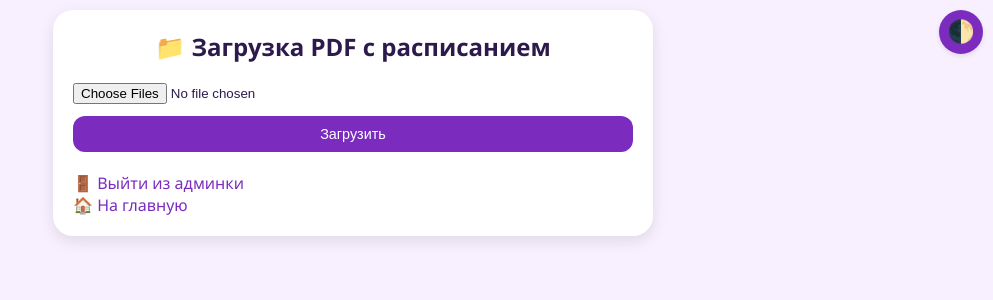
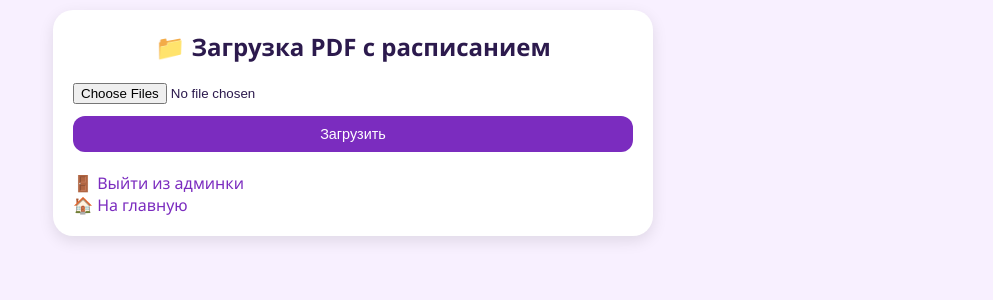
Before and after one commit to parhomenko12/schedule-planner, a Flask app: page /admin in a window 1280 px wide. Shown: the top 300 px of the page, without its empty margins (287-1280 px from the left). Run offline with Flask 3, Linux system fonts and the light colour scheme; the visitor is signed in with stand-in values (Sample User, id 1).

Commit message:
Update admin.html

```diff
--- a/templates/admin.html
+++ b/templates/admin.html
@@ -24,7 +24,6 @@
     </script>
 </head>
 <body>
-    <button class="theme-toggle" onclick="toggleTheme()">🌓</button>
     <div class="container" style="max-width: 600px;">
         <h1>📁 Загрузка PDF с расписанием</h1>
         <form method="post" enctype="multipart/form-data" action="/admin">
```
